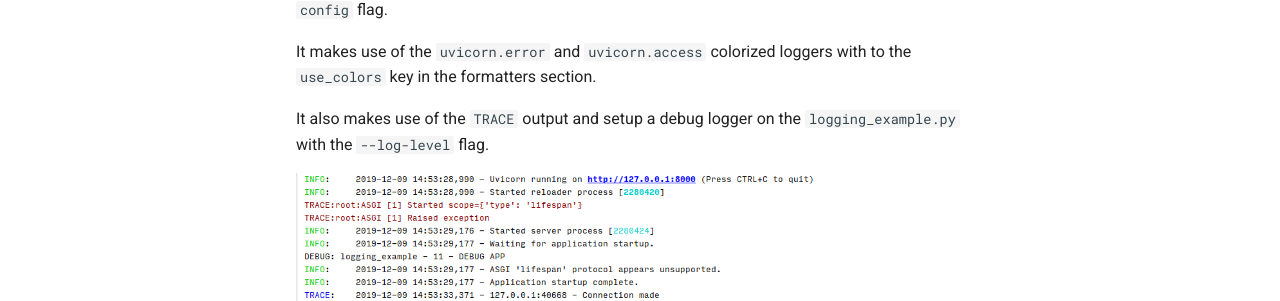
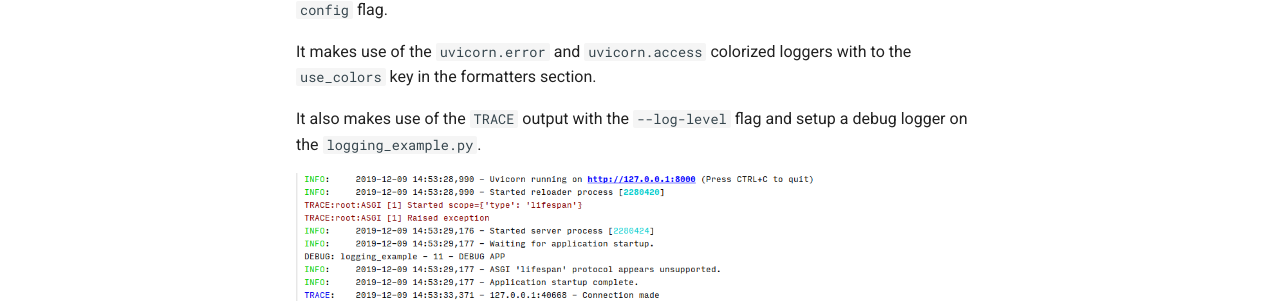
Before and after one commit to encode/uvicorn, an MkDocs documentation site: the page built from docs/examples.md, in a window 1280 px wide and 900 px high. Shown: the part 259-560 px from the top of the window. Built offline with MkDocs 1.6.1 and Material for MkDocs 9.7.7, drawn with Linux system fonts in a browser that asks for light colours; comment, search, counter and statistics services are not loaded; old or Windows-style settings are respelled for this version of MkDocs.

Commit message:
Reworded

```diff
--- a/docs/examples.md
+++ b/docs/examples.md
@@ -6,7 +6,7 @@
 
 It makes use of the `uvicorn.error` and `uvicorn.access` colorized loggers with to the `use_colors` key in the formatters section.
 
-It also makes use of the `TRACE` output and setup a debug logger on the `logging_example.py` with the `--log-level` flag.
+It also makes use of the `TRACE` output with the `--log-level` flag and setup a debug logger on the `logging_example.py`.
 
 ![logging](./src/logging_example/logging_example.png)
 
```
